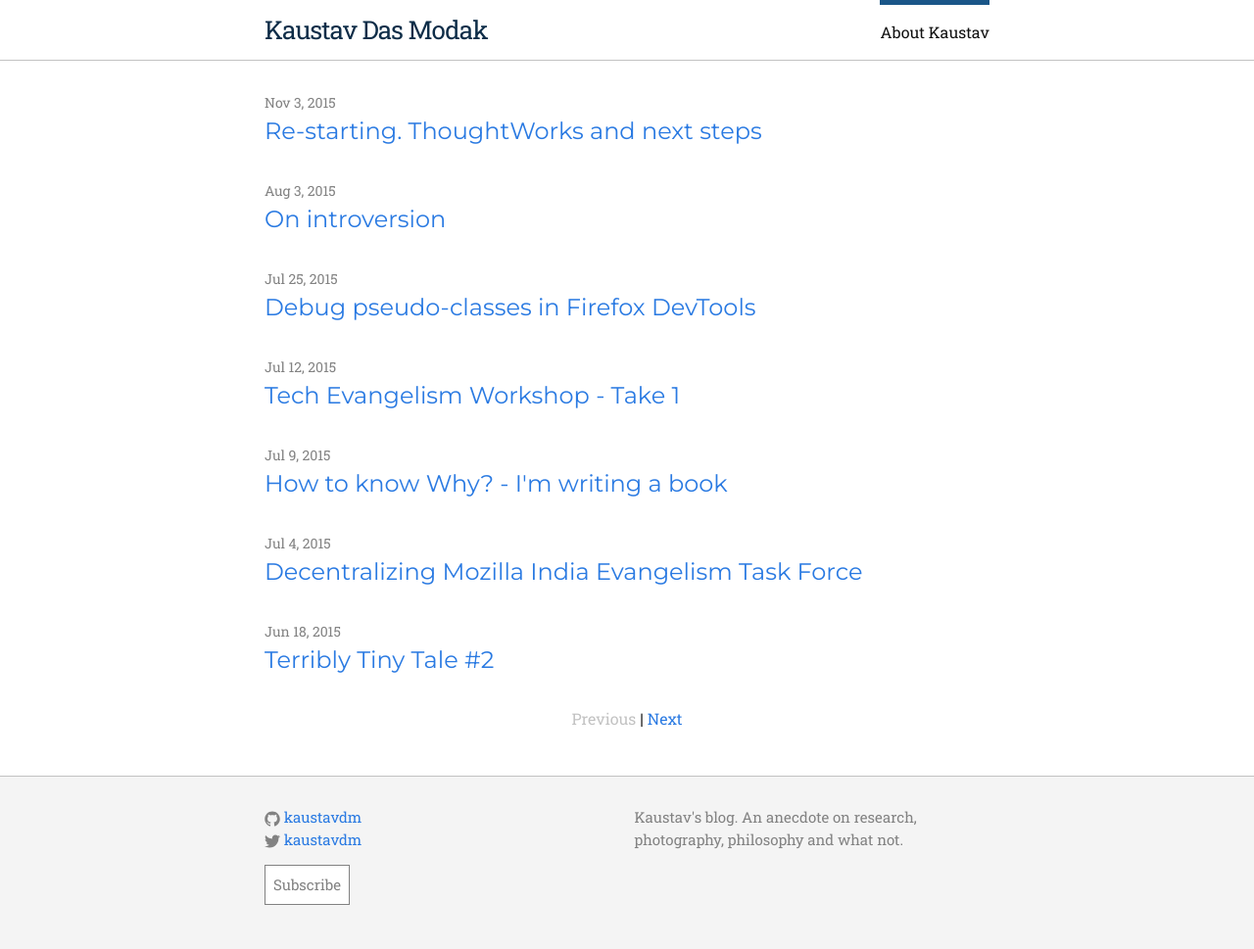
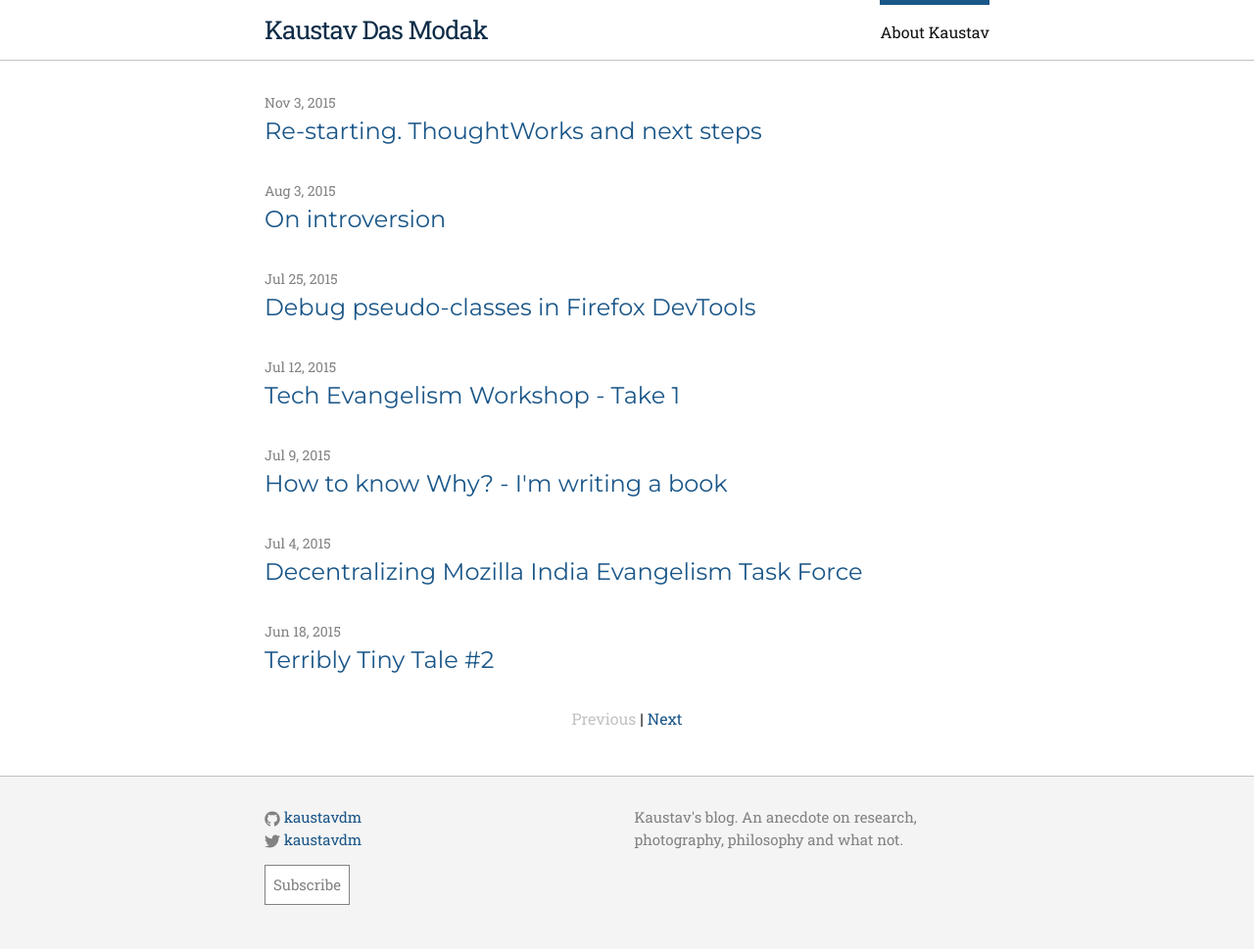
Before and after one commit to kaustavdm/website, a Jekyll site: the page built from index.html, in a window 1280 px wide. Shown: the whole page at 98% size. Built offline with Jekyll 4.4.1, drawn with Linux system fonts in a browser that asks for light colours; the list of posts is cut into pages by our own code.

Commit message:
Darken brand colour and invert anchor colour
Signed-off-by: Kaustav Das Modak <kaustav.dasmodak@yahoo.co.in>

```diff
--- a/_sass/_base.scss
+++ b/_sass/_base.scss
@@ -102,7 +102,7 @@ a {
     }
 
     &:hover {
-        color: darken($brand-color, 25%);
+        color: lighten($brand-color, 25%);
         text-decoration: none;
     }
 }
--- a/css/main.scss
+++ b/css/main.scss
@@ -18,7 +18,7 @@ $spacing-unit:     30px;
 $text-color:       #111;
 $background-color-white: #ffffff;
 $background-color-grey: #f4f4f4;
-$brand-color:      #2a7ae2;
+$brand-color:      #1A5688;
 
 $white-color:      #ffffff;
 
```
